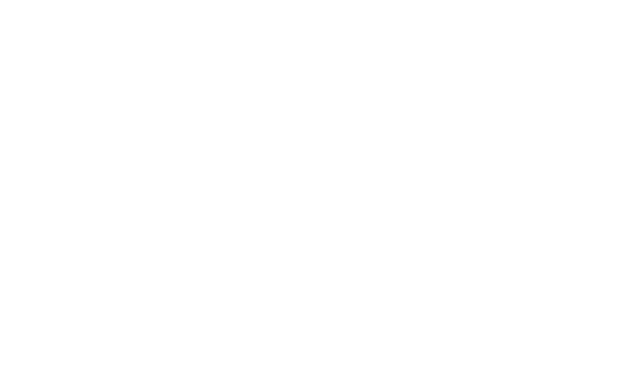
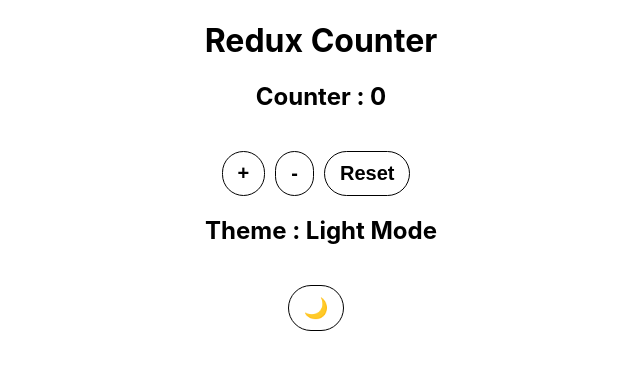
Before and after one commit to DakhaniUsman/awdiz-react-2, a React (Create React App) app in the folder my-app/: page /redux-counter in a window 1280 px wide. Before the commit this address had no page. Shown: the top 370 px of the page, without its empty margins (319-959 px from the left). Built offline with nearby package versions, Linux system fonts and the light colour scheme.

Commit message:
⚡REACT⚡

```diff
--- a/my-app/package.json
+++ b/my-app/package.json
@@ -9,8 +9,10 @@
     "@testing-library/user-event": "^13.5.0",
     "react": "^19.0.0",
     "react-dom": "^19.0.0",
+    "react-redux": "^9.2.0",
     "react-router-dom": "^7.2.0",
     "react-scripts": "5.0.1",
+    "redux": "^5.0.1",
     "styled-components": "^6.1.15",
     "web-vitals": "^2.1.4"
   },
--- a/my-app/src/App.jsx
+++ b/my-app/src/App.jsx
@@ -21,6 +21,7 @@
 import NewReducer from './components/Day-07/NewReducer';
 import ReducerPage from './components/Day-07/ReducerPage';
 import ContextCounter from './components/Day-08/ContextCounter';
+import ReduxCounter from './components/Day-09/ReduxCounter';
 
 
 function App() {
@@ -48,6 +49,7 @@
         <Route path='/new-reducer' element={<NewReducer />} />
         <Route path='/reducer' element={<ReducerPage />} />
         <Route path='/context-counter' element={<ContextCounter />} />
+        <Route path='/redux-counter' element={<ReduxCounter />} />
       </Routes>
     </div>
   );
--- a/my-app/src/components/Day-04/Props.jsx
+++ b/my-app/src/components/Day-04/Props.jsx
@@ -1,23 +1,22 @@
 import React from 'react'
-import styled from 'styled-components'
+// import styled from 'styled-components'
 
 const Props = ({counter,setCounter}) => {
 
-  const MyStyledComponent = styled.div`
-    width : 100%,
-
-  `
+  // const MyStyledComponent = styled.div`
+  //   width : 100%,
+  // `
 
   const font = {
     textTransform : "uppercase"
   }
 
   return (
-    <MyStyledComponent>
+    <div>
         <h1>Counter : {counter}</h1>
         <button className='btn' onClick={()=> setCounter(counter + 1)}>+</button>
         <p style={font}>This counter is taken and changed through props</p>
-    </MyStyledComponent>
+    </div>
   )
 }
 
--- a/my-app/src/components/Day-08/ContextCounter.jsx
+++ b/my-app/src/components/Day-08/ContextCounter.jsx
@@ -4,9 +4,14 @@
 const ContextCounter = () => {
 
   const {state,dispatch} = useContext(MyCounterContext)
+  console.log(state)
 
   return (
-    <div>
+    <div style={{
+      width : "100%",
+      height : "100vh",
+      backgroundColor : state.isLight ? "white" : "#333"
+    }}>
       <h1>Context Counter Page</h1>
 
 
@@ -15,8 +20,8 @@
       <button className='btn' onClick={()=> dispatch({type : "DECREMENT"})}>-</button>
       <button className='btn' onClick={()=> dispatch({type : "RESET"})}>Reset</button>
 
-      <h2>Theme : Dark</h2>
-      <button></button>
+      <h2>Theme : {state.isLight ? "Light Mode" : " Dark Mode"}</h2>
+      <button className='btn' onClick={()=> dispatch({type : "TOGGLE_THEME"})}>{state.isLight ? "🌙" : "☀️"}</button>
     </div>
 
   )
--- /dev/null
+++ b/my-app/src/components/Day-09/ReduxCounter.jsx
@@ -0,0 +1,34 @@
+import React from 'react'
+import { useDispatch, useSelector } from 'react-redux'
+
+const ReduxCounter = () => {
+
+    const counter = useSelector((state) => state.counter)
+    console.log(counter)
+    const dispatch = useDispatch();
+
+    const isLight = useSelector((state) => state.isLight);
+    console.log(isLight)
+  return (
+    <div style={{
+        width : "100%",
+        height : "100vh",
+        backgroundColor : isLight ? "white" : "#333"
+      }}>
+        <h1> Redux Counter</h1>
+        <h2>Counter : {counter}</h2>
+
+        <button className='btn' onClick={()=> dispatch({type : "INCREMENT"})}>+</button>
+        <button className='btn' onClick={()=> dispatch({type : "DECREMENT"})}>-</button>
+        <button className='btn' onClick={()=> dispatch({type : "RESET"})}>Reset</button>
+
+        <h2>Theme : {isLight ? "Light Mode" : " Dark Mode"}</h2>
+        <button className='btn' onClick={()=> dispatch({type : "TOGGLE_THEME"})}>{isLight ? "🌙" : "☀️"}</button>
+
+
+
+    </div>
+  )
+}
+
+export default ReduxCounter
--- a/my-app/src/components/Home.jsx
+++ b/my-app/src/components/Home.jsx
@@ -28,6 +28,7 @@
         <button className="btn" onClick={()=> router("/use-ref")}>Use Ref Page</button>
         <button className="btn" onClick={()=> router("/use-reducer")}>Use Reducer Page</button>
         <button className="btn" onClick={()=> router("/context-counter")}>Context Counter</button>
+        <button className="btn" onClick={()=> router("/redux-counter")}>Redux Counter</button>
     </div>
 )
 
--- a/my-app/src/context/CounterContext.jsx
+++ b/my-app/src/context/CounterContext.jsx
@@ -2,40 +2,40 @@
 
 export const MyCounterContext = createContext();
 
-const Reducer = (state,action) => {
+const Reducer = (state = initialState, action) => {
 
     switch (action.type) {
-        case "INCREMENT" :
-            return {...state, counter : state.counter + 1}
-        case "DECREMENT" :
-           if (state.counter > 0){
-            return {...state, counter : state.counter - 1}
-           } else {
-            alert("COunter cannot be les than 0");
-            return state;
-           }
-        case "RESET" :
-            return {...state, counter : 0}
-        case "dark" :
-
-        default :
+        case "INCREMENT":
+            return { ...state, counter: state.counter + 1 };
+        case "DECREMENT":
+            if (state.counter > 0) {
+                return { ...state, counter: state.counter - 1 }
+            } else {
+                alert("Counter cannot be les than 0");
+                return state;
+            }
+        case "RESET":
+            return { ...state, counter: 0 };
+        case "TOGGLE_THEME":
+            return { ...state, isLight: !state.isLight };
+        default:
             return state;
 
     }
 
 }
 
-const initialState = { counter : 0}
+const initialState = { counter: 0, isLight: true }
 
 
 // Higher Order Component -> takes a component as a prop
 
-const CounterContextProvider = ({children}) =>{ // here app component is called
+const CounterContextProvider = ({ children }) => { // here app component is called
 
-    const [state,dispatch] = useReducer(Reducer,initialState);
+    const [state, dispatch] = useReducer(Reducer, initialState);
 
     return (
-        <MyCounterContext.Provider value={{state : state, dispatch}}>
+        <MyCounterContext.Provider value={{ state: state, dispatch }}>
             {children}
         </MyCounterContext.Provider>
     )
--- a/my-app/src/index.js
+++ b/my-app/src/index.js
@@ -5,14 +5,18 @@
 import reportWebVitals from './reportWebVitals';
 import { BrowserRouter } from 'react-router-dom';
 import CounterContextProvider from './context/CounterContext';
+import { Provider } from 'react-redux';
+import store from './store';
 
 const root = ReactDOM.createRoot(document.getElementById('root'));
 root.render(
   <React.StrictMode>
     <BrowserRouter>
-      <CounterContextProvider>
-        <App />
-      </CounterContextProvider>
+      <Provider store={store}>
+        {/* <CounterContextProvider> */}
+          <App />
+        {/* </CounterContextProvider> */}
+      </Provider>
     </BrowserRouter>
   </React.StrictMode>
 );
--- /dev/null
+++ b/my-app/src/store.js
@@ -0,0 +1,27 @@
+import { createStore } from "redux";
+
+const initialState = { counter : 0 , isLight : true}
+
+const Reducer = (state = initialState, action) => {
+    switch (action.type) {
+        case "INCREMENT":
+            return { ...state, counter: state.counter + 1 };
+        case "DECREMENT":
+            if (state.counter > 0){
+                return { ...state, counter: state.counter - 1 }
+            } else {
+                alert("Counter cannot be less than 0");
+                return state;
+            }
+        case "RESET":
+            return { ...state,counter : 0};
+        case "TOGGLE_THEME" :
+            return {...state, isLight : !state.isLight};
+        default :
+        return state;
+    }
+}
+
+
+const store = createStore(Reducer);
+export default store;
```
Also changed, not shown: 1 other file (tests, documents, lock files or other folders).
